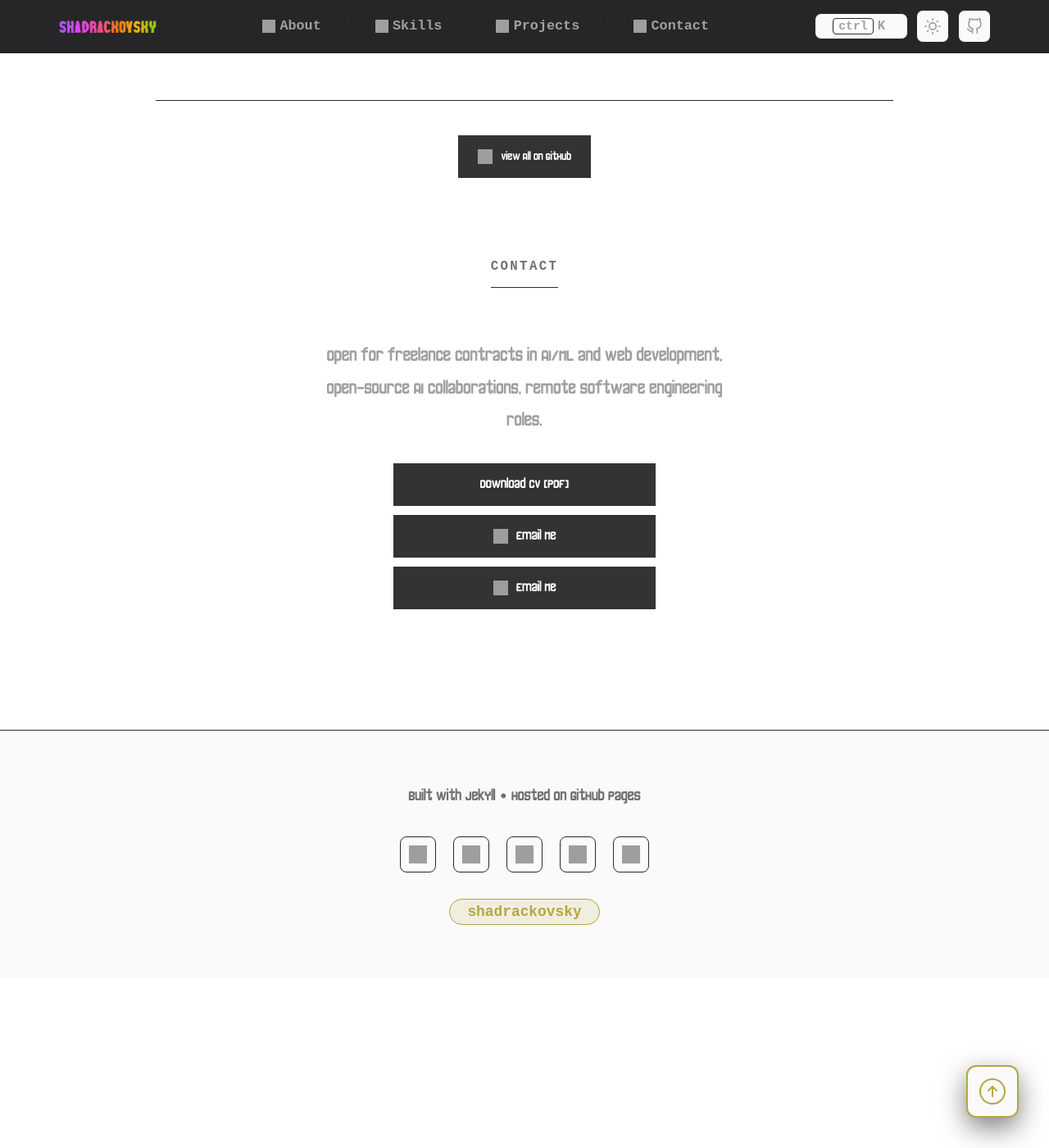
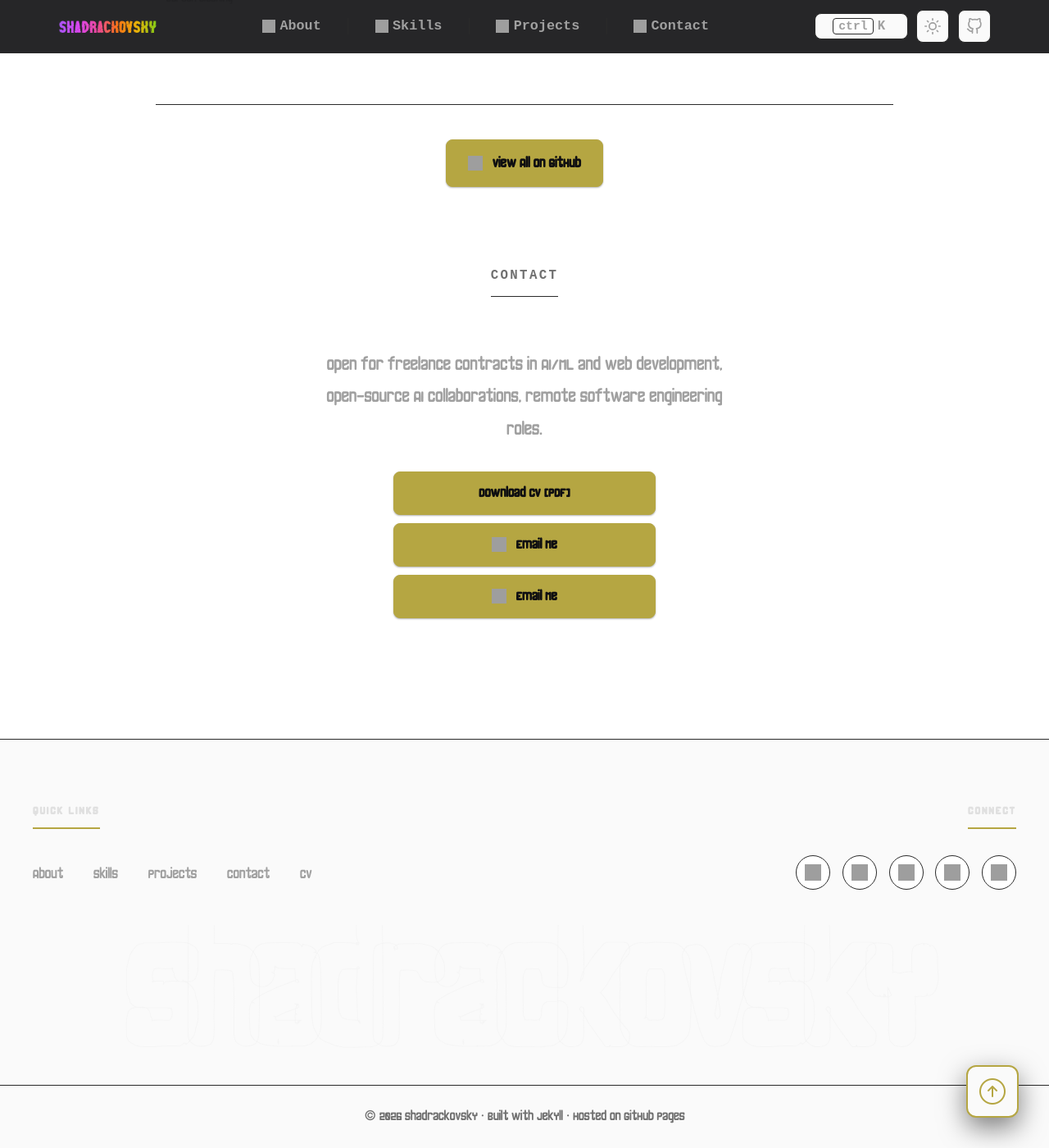
Before and after one commit to zuck30/zuck30, a Jekyll site: the page built from index.md, in a window 1280 px wide and 1400 px high, scrolled down 30675 px. Shown: the whole window at 82% size. Built offline with Jekyll 4.4.1, drawn with Linux system fonts in a browser that asks for light colours; grey boxes are pictures that could not be loaded.

Commit message:
Adopt Toppa AI button and footer styling

```diff
--- a/_layouts/default.html
+++ b/_layouts/default.html
@@ -70,8 +70,19 @@
     </main>
 
     <footer class="footer" role="contentinfo">
-      <div class="wrapper footer-inner">
-        <p class="footer-text">Built with Jekyll • Hosted on GitHub Pages</p>
+      <div class="wrapper footer-top">
+        <div class="footer-col">
+          <h2 class="footer-heading">Quick Links</h2>
+          <ul class="footer-links">
+            <li><a href="#about">About</a></li>
+            <li><a href="#skills">Skills</a></li>
+            <li><a href="#projects">Projects</a></li>
+            <li><a href="#contact">Contact</a></li>
+            <li><a href="{{ '/profile/shadrack-profile.pdf' | relative_url }}" download>CV</a></li>
+          </ul>
+        </div>
+        <div class="footer-col footer-col-right">
+          <h2 class="footer-heading">Connect</h2>
           <div class="footer-social">
             <a href="https://sheddysilicon.netlify.app" target="_blank" rel="noopener" aria-label="Portfolio">
               <img src="https://cdn-icons-png.flaticon.com/128/1323/1323734.png" alt="" class="flaticon">
@@ -89,9 +100,13 @@
               <img src="https://cdn-icons-png.flaticon.com/128/1927/1927746.png" alt="" class="flaticon">
             </a>
           </div>
-        <p class="footer-text">
-          <span class="footer-name">shadrackovsky</span>
-        </p>
+        </div>
+      </div>
+
+      <div class="footer-wordmark" aria-hidden="true">shadrackovsky</div>
+
+      <div class="footer-bottom">
+        <p>&copy; 2026 shadrackovsky &middot; Built with Jekyll &middot; Hosted on GitHub Pages</p>
       </div>
     </footer>
 
--- a/assets/css/style.css
+++ b/assets/css/style.css
@@ -500,58 +500,80 @@ a:focus-visible {
   display: inline-flex;
   align-items: center;
   justify-content: center;
-  gap: 0.5rem;
-  height: 2.5rem;
-  padding: 0 1.1rem;
-  background: #333;
-  color: #fff;
+  gap: 0.55rem;
+  min-height: 2.75rem;
+  padding: 0.7rem 1.25rem;
+  background: var(--accent);
+  color: #0f0f11;
   font-family: var(--font-sans);
-  font-size: 14px;
-  font-weight: 500;
+  font-size: 0.82rem;
+  font-weight: 600;
   line-height: 1;
+  letter-spacing: 0.01em;
   text-decoration: none;
-  border: 1px solid #333;
-  border-radius: 0;
+  border: 1px solid var(--accent);
+  border-radius: var(--radius-md);
+  box-shadow: var(--shadow-sm);
   cursor: pointer;
-  transition: background-color 0.15s ease, border-color 0.15s ease;
+  transition: background-color 0.25s ease, border-color 0.25s ease,
+    color 0.25s ease, transform 0.25s ease, box-shadow 0.25s ease;
   white-space: nowrap;
 }
 
 .btn:hover,
 .btn:focus-visible {
-  background: #444;
-  border-color: #444;
-  color: #fff;
+  transform: translateY(-1px);
+  box-shadow: var(--shadow-md);
   text-decoration: none;
 }
 
-.btn-primary,
-.btn-outline {
-  color: #fff;
-  background: #333;
-  border-color: #333;
+.btn:focus-visible {
+  outline: 2px solid var(--accent);
+  outline-offset: 2px;
+}
+
+.btn-primary {
+  color: #0f0f11;
+  background: var(--accent);
+  border-color: var(--accent);
 }
 
 .btn-primary:hover,
-.btn-outline:hover {
-  color: #fff;
-  background: #444;
-  border-color: #444;
+.btn-primary:focus-visible {
+  color: #0f0f11;
+  background: var(--accent-hover);
+  border-color: var(--accent-hover);
+}
+
+.btn-outline {
+  color: var(--text-primary);
+  background: transparent;
+  border-color: var(--border-hover);
+  box-shadow: none;
+}
+
+.btn-outline:hover,
+.btn-outline:focus-visible {
+  color: var(--text-primary);
+  background: var(--bg-card);
+  border-color: var(--accent);
+  box-shadow: var(--shadow-sm);
 }
 
 .btn .btn-arrow {
   display: block;
-  width: 14px;
-  height: 14px;
+  width: 0.45rem;
+  height: 0.45rem;
   flex-shrink: 0;
-  background-color: currentColor;
-  -webkit-mask: url('../icons/arrow-right.png') center/contain no-repeat;
-  mask: url('../icons/arrow-right.png') center/contain no-repeat;
-  transition: transform 0.2s ease;
+  border-top: 2px solid currentColor;
+  border-right: 2px solid currentColor;
+  transform: rotate(45deg);
+  transition: transform 0.25s ease;
 }
 
-.btn:hover .btn-arrow {
-  transform: translateX(3px);
+.btn:hover .btn-arrow,
+.btn:focus-visible .btn-arrow {
+  transform: rotate(45deg) translate(3px, -3px);
 }
 
 .btn-block {
@@ -860,68 +882,148 @@ a:focus-visible {
 }
 
 .footer {
-  padding: var(--spacing-2xl) 0;
+  margin-top: auto;
   border-top: 1px solid var(--border);
   background: var(--bg-elevated);
-  margin-top: auto;
 }
 
-.footer-inner {
+.footer-top {
   display: flex;
-  flex-direction: column;
-  align-items: center;
-  gap: var(--spacing-md);
-  text-align: center;
+  flex-wrap: wrap;
+  justify-content: space-between;
+  gap: var(--spacing-2xl);
+  padding: var(--spacing-2xl) 0 var(--spacing-xl);
+}
+
+.footer-col {
+  text-align: left;
+}
+
+.footer-col-right {
+  text-align: right;
+}
+
+.footer-heading {
+  display: inline-block;
+  margin-bottom: var(--spacing-lg);
+  padding-bottom: 0.35rem;
+  font-family: var(--font-sans);
+  font-size: 0.72rem;
+  font-weight: 600;
+  letter-spacing: 0.14em;
+  text-transform: uppercase;
+  color: var(--text-primary);
+  border-bottom: 2px solid var(--accent);
+}
+
+.footer-links {
+  display: flex;
+  flex-wrap: wrap;
+  gap: 0.5rem 1.75rem;
+  list-style: none;
+}
+
+.footer-links a {
+  font-size: 0.85rem;
+  color: var(--text-secondary);
+  text-decoration: none;
+  transition: color 0.2s ease;
+}
+
+.footer-links a:hover,
+.footer-links a:focus-visible {
+  color: var(--accent);
+  text-decoration: none;
 }
 
 .footer-social {
   display: flex;
-  gap: var(--spacing-md);
-  margin: var(--spacing-sm) 0;
+  justify-content: flex-end;
+  gap: 0.7rem;
 }
 
 .footer-social a {
   display: flex;
   align-items: center;
   justify-content: center;
-  width: 44px;
-  height: 44px;
-  background: var(--bg-elevated);
+  width: 42px;
+  height: 42px;
+  background: var(--bg-card);
   border: 1px solid var(--border);
-  border-radius: var(--radius-md);
-  transition: all var(--transition);
+  border-radius: var(--radius-full);
+  transition: border-color 0.25s ease, background-color 0.25s ease,
+    transform 0.25s ease;
 }
 
-.footer-social a:hover {
+.footer-social a:hover,
+.footer-social a:focus-visible {
   border-color: var(--accent);
-  background: var(--bg-card);
+  background: var(--accent-dim);
   transform: translateY(-2px);
 }
 
 .footer-social .flaticon {
-  width: 22px;
-  height: 22px;
-  transition: opacity var(--transition);
+  width: 20px;
+  height: 20px;
+  transition: opacity 0.2s ease;
 }
 
 .footer-social a:hover .flaticon {
-  opacity: 0.8;
+  opacity: 0.85;
 }
 
-.footer-text {
-  font-size: 0.9rem;
+.footer-wordmark {
+  padding: 0 var(--spacing-md);
+  font-family: var(--font-sans);
+  font-size: clamp(3rem, 16vw, 13rem);
+  font-weight: 700;
+  line-height: 0.85;
+  letter-spacing: -0.05em;
+  text-align: center;
+  white-space: nowrap;
+  overflow: hidden;
+  user-select: none;
+  color: transparent;
+  -webkit-text-stroke: 1px rgba(224, 224, 224, 0.16);
+}
+
+.footer-bottom {
+  margin-top: var(--spacing-md);
+  border-top: 1px solid var(--border);
+  padding: 1.1rem 0;
+}
+
+.footer-bottom p {
+  text-align: center;
+  font-size: 0.78rem;
   color: var(--text-muted);
 }
 
-.footer-name {
-  font-family: var(--font-mono);
-  font-size: 0.85rem;
-  font-weight: 600;
-  color: var(--accent);
-  background: var(--accent-dim);
-  padding: var(--spacing-xs) var(--spacing-md);
-  border: 1px solid var(--accent);
-  border-radius: var(--radius-full);
+@media (max-width: 768px) {
+  .footer-top {
+    flex-direction: column;
+    align-items: center;
+    gap: var(--spacing-xl);
+    text-align: center;
+  }
+
+  .footer-col,
+  .footer-col-right {
+    text-align: center;
+  }
+
+  .footer-links {
+    justify-content: center;
+  }
+
+  .footer-social {
+    justify-content: center;
+  }
+
+  .footer-wordmark {
+    font-size: clamp(2rem, 12.5vw, 5rem);
+    letter-spacing: -0.06em;
+  }
 }
 
 @media (max-width: 768px) {
```
Lines whose indentation alone changed are shown as unchanged.
